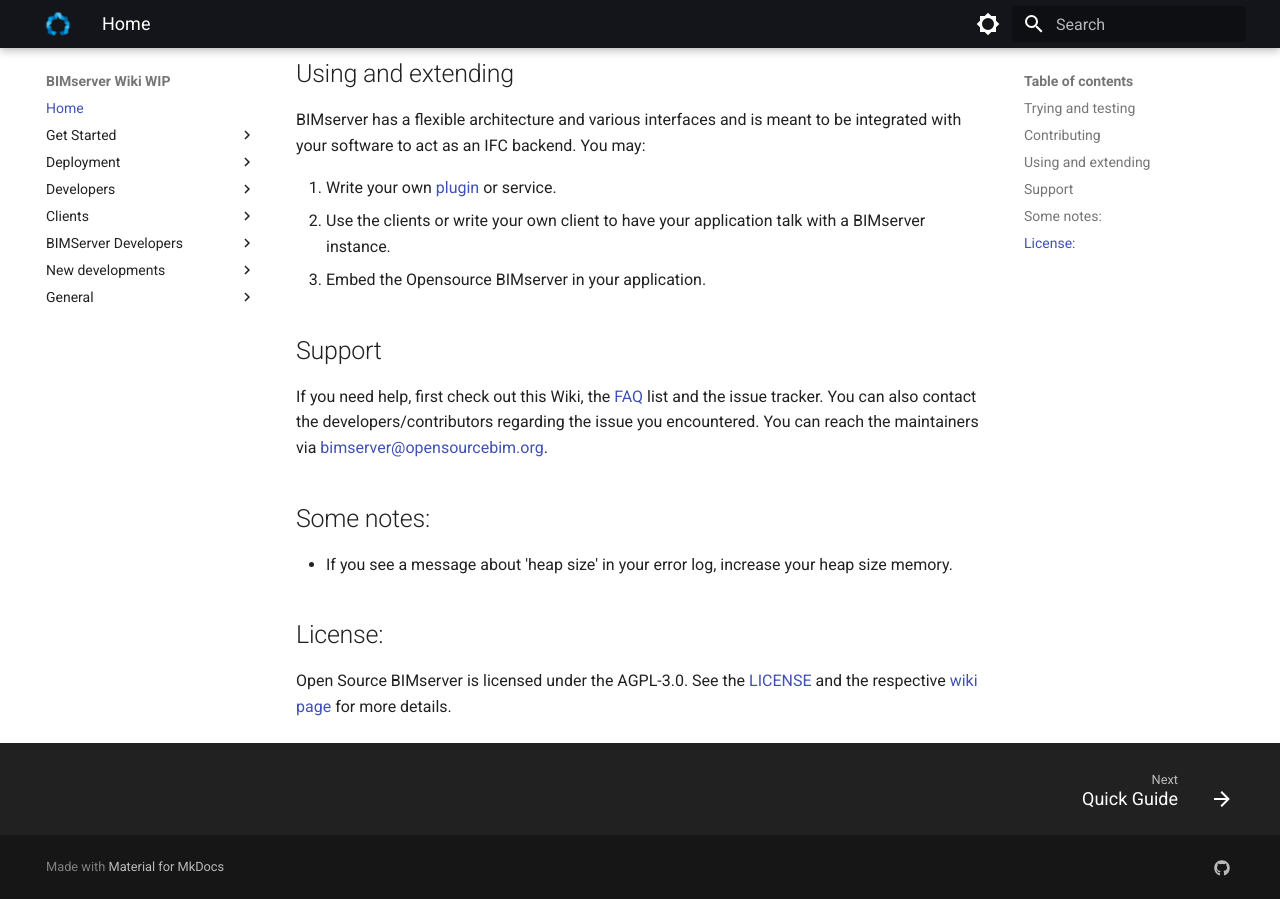
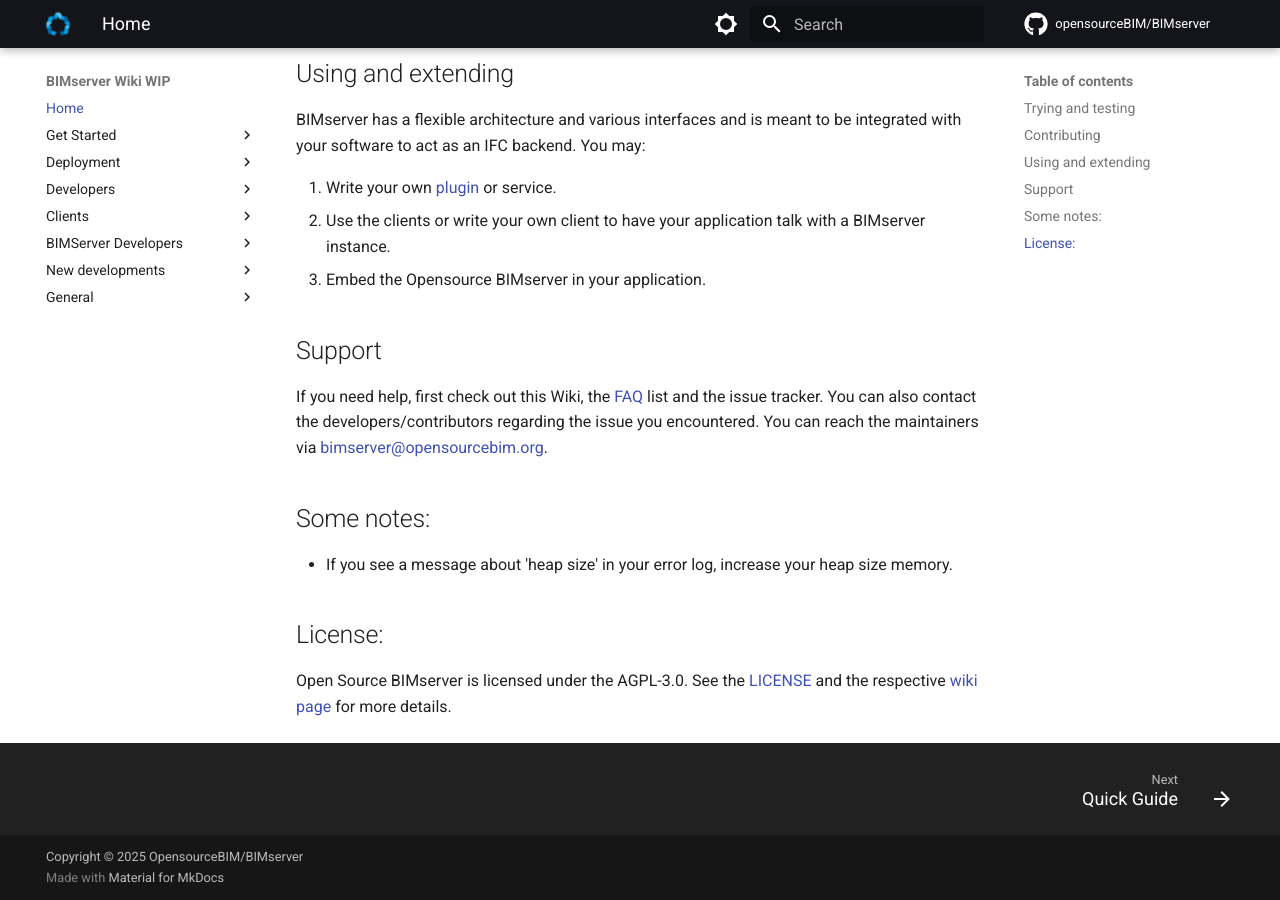
Before and after one commit to zaqifathis/Wiki-test, an MkDocs documentation site: the page built from docs/index.md, in a window 1280 px wide and 900 px high, scrolled down 742 px. Built offline with MkDocs 1.6.1 and Material for MkDocs 9.7.7, drawn with Linux system fonts in a browser that asks for light colours; comment, search, counter and statistics services are not loaded.

```diff
--- a/mkdocs.yml
+++ b/mkdocs.yml
@@ -39,9 +39,12 @@ theme:
         name: Switch to light mode
 
 extra:
-  social:
-    - icon: fontawesome/brands/github
-      link: https://github.com/opensourceBIM/BIMserver
+  version:
+    - provider: mike
+
+repo_url: https://github.com/opensourceBIM/BIMserver
+repo_name: opensourceBIM/BIMserver
+copyright: Copyright &copy; 2025 OpensourceBIM/BIMserver
 
 #SIDEBAR
 nav:
```
Also changed, not shown: 2 other files.
